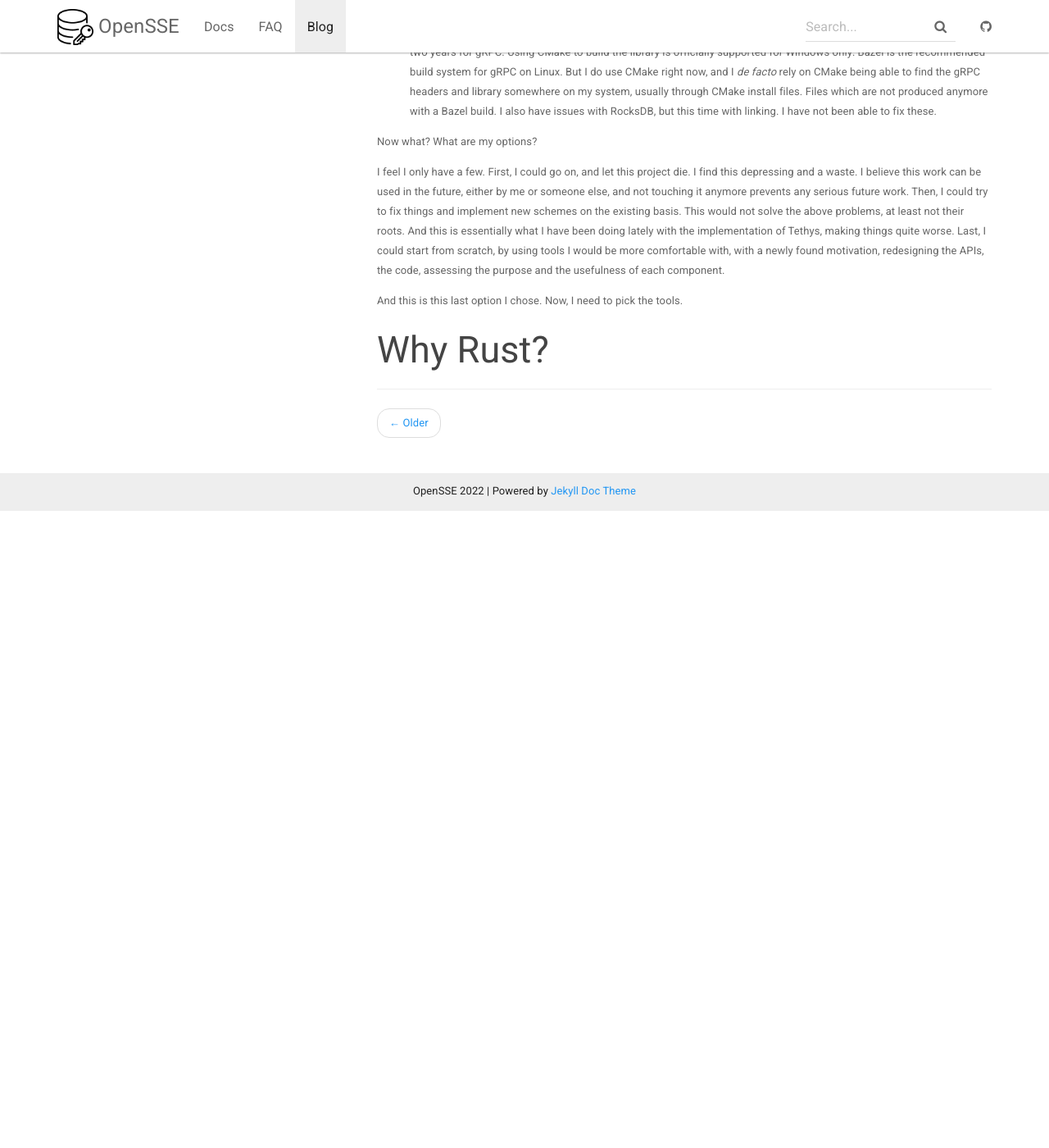
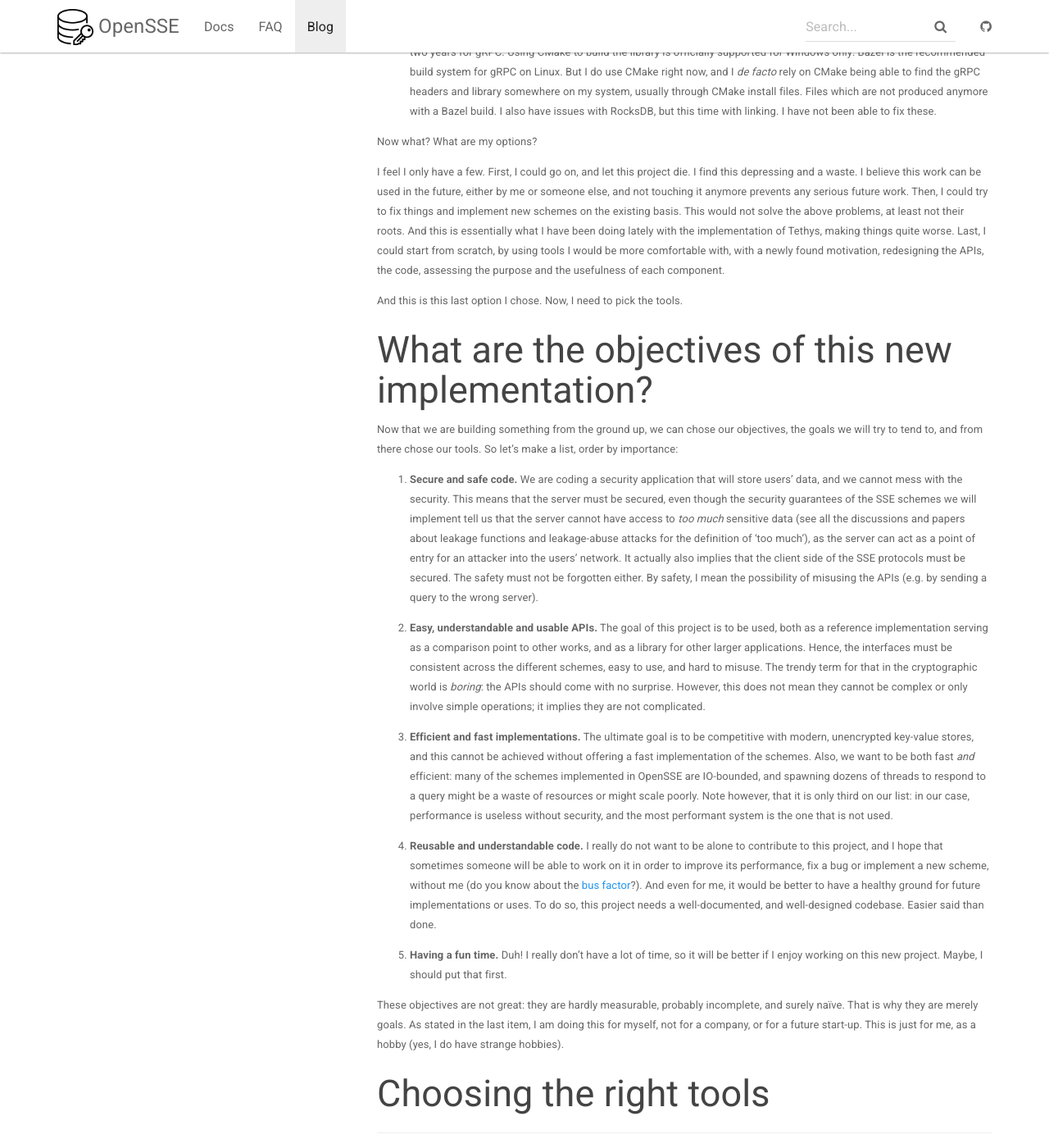
Before and after one commit to OpenSSE/opensse.github.io, a Jekyll site: the page built from _posts/2022-01-20-opensse-rust-I.md, in a window 1280 px wide and 1400 px high, scrolled down 1329 px. Shown: the whole window at 82% size. Built offline with Jekyll 4.4.1, drawn with Linux system fonts in a browser that asks for light colours; nearby versions of some CDN libraries; comment, search, counter and statistics services are not loaded; before the commit the page ends 1953 px from its top, so only the background shows below that; some of the changed text lies outside the part shown.

Commit message:
Reimplementation's objectives

```diff
--- a/_posts/2022-01-20-opensse-rust-I.md
+++ b/_posts/2022-01-20-opensse-rust-I.md
@@ -37,4 +37,23 @@ Last, I could start from scratch, by using tools I would be more comfortable wit
 
 And this is this last option I chose. Now, I need to pick the tools.
 
-## Why Rust?
+## What are the objectives of this new implementation?
+
+Now that we are building something from the ground up, we can chose our objectives, the goals we will try to tend to, and from there chose our tools.
+So let's make a list, order by importance:
+1. **Secure and safe code.** We are coding a security application that will store users' data, and we cannot mess with the security. This means that the server must be secured, even though the security guarantees of the SSE schemes we will implement tell us that the server cannot have access to *too much* sensitive data (see all the discussions and papers about leakage functions and leakage-abuse attacks for the definition of 'too much'), as the server can act as a point of entry for an attacker into the users' network. It actually also implies that the client side of the SSE protocols must be secured.
+The safety must not be forgotten either. By safety, I mean the possibility of misusing the APIs (e.g. by sending a query to the wrong server).
+
+2. **Easy, understandable and usable APIs.** The goal of this project is to be used, both as a reference implementation serving as a comparison point to other works, and as a library for other larger applications. Hence, the interfaces must be consistent across the different schemes, easy to use, and hard to misuse. The trendy term for that in the cryptographic world is *boring*: the APIs should come with no surprise. However, this does not mean they cannot be complex or only involve simple operations; it implies they are not complicated.
+
+3. **Efficient and fast implementations.** The ultimate goal is to be competitive with modern, unencrypted key-value stores, and this cannot be achieved without offering a fast implementation of the schemes. Also, we want to be both fast *and* efficient: many of the schemes implemented in OpenSSE are IO-bounded, and spawning dozens of threads to respond to a query might be a waste of resources or might scale poorly.
+Note however, that it is only third on our list: in our case, performance is useless without security, and the most performant system is the one that is not used.
+
+4. **Reusable and understandable code.** I really do not want to be alone to contribute to this project, and I hope that sometimes someone will be able to work on it in order to improve its performance, fix a bug or implement a new scheme, without me (do you know about the [bus factor](https://en.wikipedia.org/wiki/Bus_factor)?). And even for me, it would be better to have a healthy ground for future implementations or uses.
+To do so, this project needs a well-documented, and well-designed codebase. Easier said than done.
+
+5. **Having a fun time.** Duh! I really don't have a lot of time, so it will be better if I enjoy working on this new project. Maybe, I should put that first.
+
+These objectives are not great: they are hardly measurable, probably incomplete, and surely naïve. That is why they are merely goals. As stated in the last item, I am doing this for myself, not for a company, or for a future start-up. This is just for me, as a hobby (yes, I do have strange hobbies).
+
+## Choosing the right tools
```
Also changed, not shown: other parts of _posts/2022-01-20-opensse-rust-I.md (+1 -1 lines).
